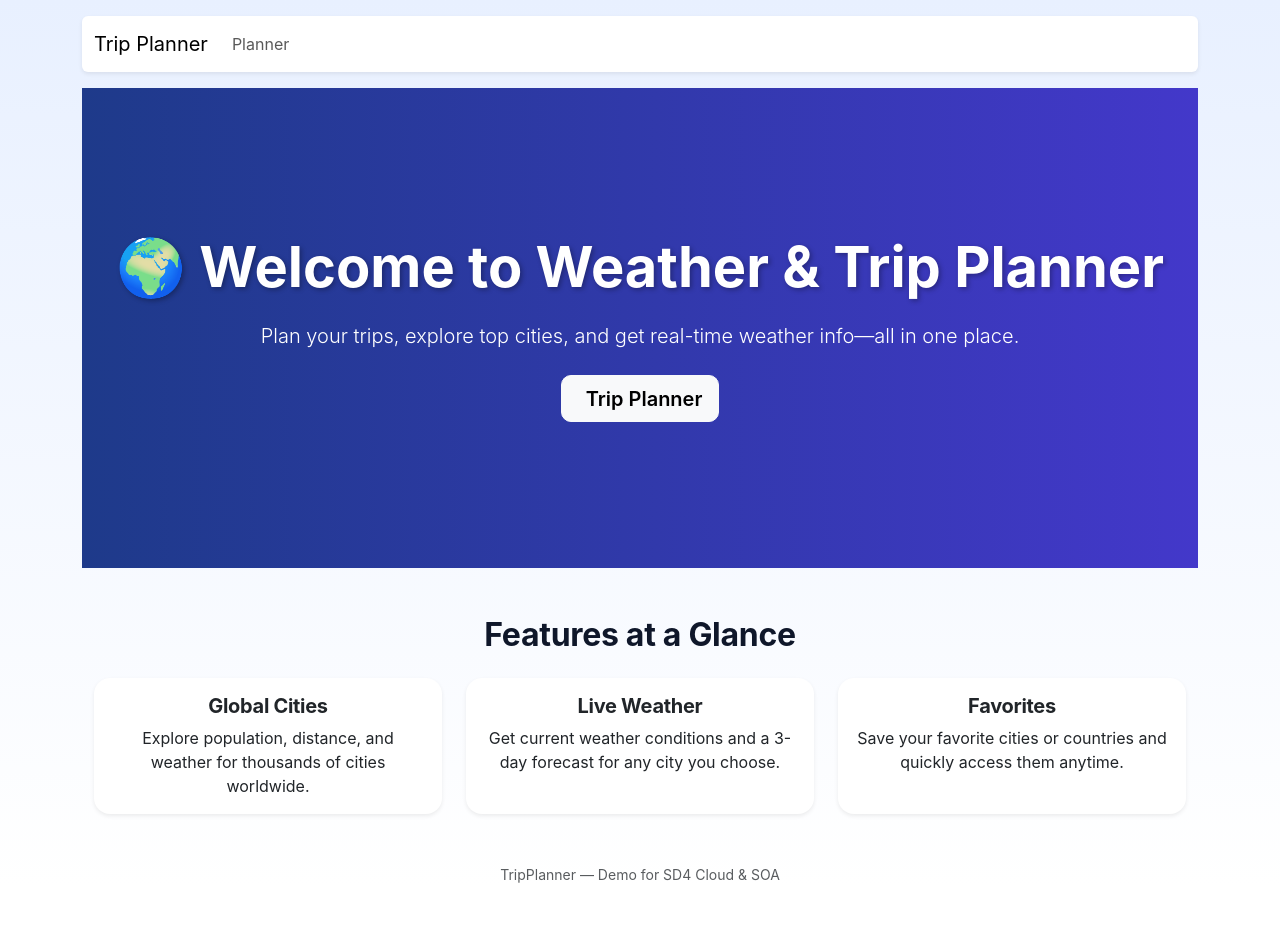
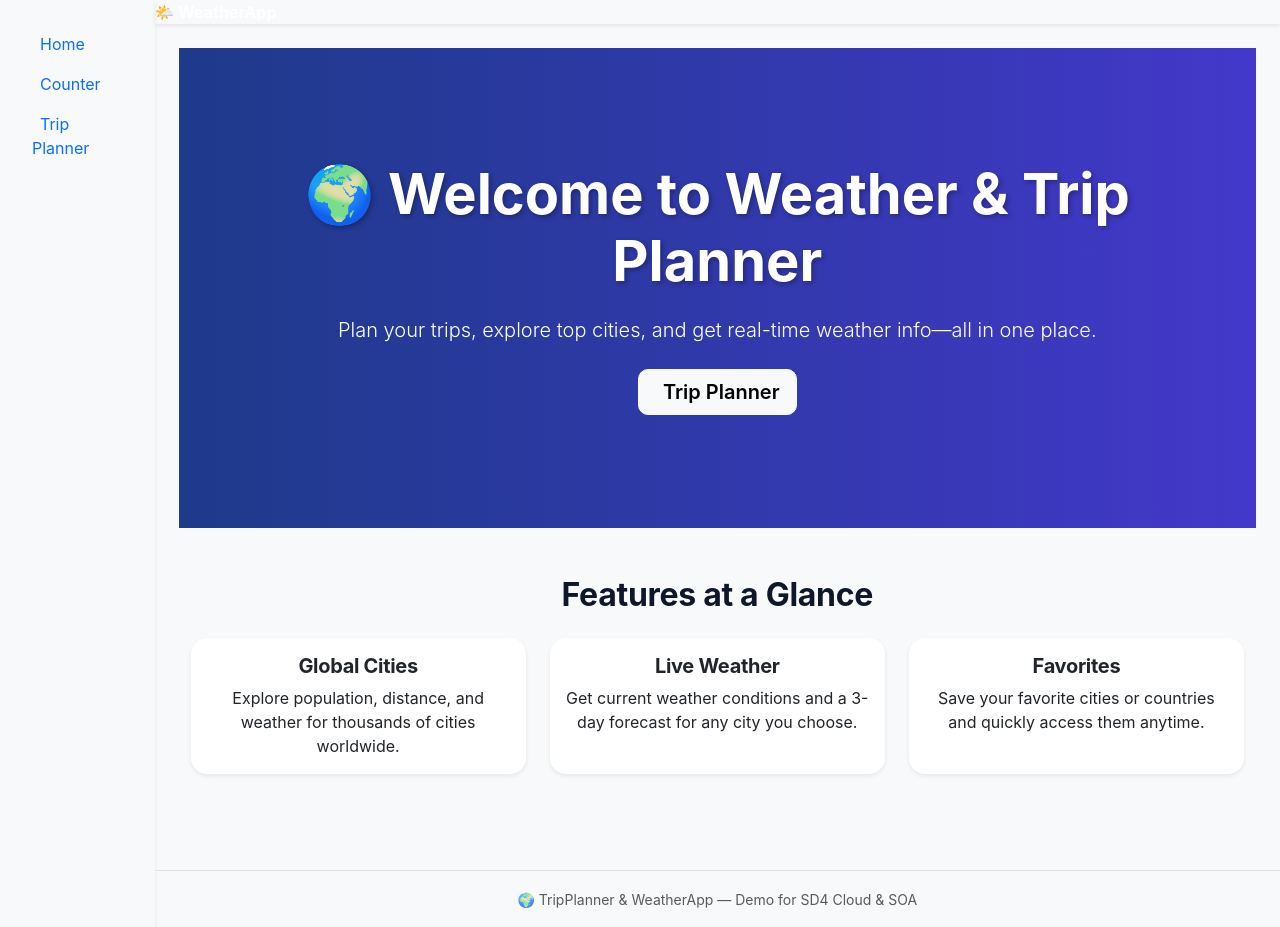
Before and after one commit to MohamedAshik14-blip/SOA_CA-1, an ASP.NET Core app: page / in a window 1280 px wide. Before the commit the page ends 883 px from the top, so only its background shows below. Run offline with ASP.NET Core 8, Linux system fonts and the light colour scheme; some libraries are stand-ins or nearby versions.

Commit message:
Enhanced the Main Layout added responsive sidebar navigation and top header with brand & footer
Enhanced the Main Layout added responsive sidebar navigation and top header with brand & footer

```diff
--- a/Layout/MainLayout.razor
+++ b/Layout/MainLayout.razor
@@ -1,26 +1,56 @@
 @inherits LayoutComponentBase
 
-<div class="container">
-    <div class="py-3">
-        <nav class="navbar navbar-expand-lg navbar-light bg-white shadow-sm rounded">
-            <div class="container-fluid">
-                <a class="navbar-brand" href="/">Trip Planner</a>
-                <div class="collapse navbar-collapse">
-                    <ul class="navbar-nav me-auto mb-2 mb-lg-0">
-                        <li class="nav-item">
-                            <a class="nav-link" href="/tripplanner">Planner</a>
-                        </li>
-                    </ul>
-                </div>
+<div class="page">
+
+    <div class="@NavMenuCssClass sidebar shadow-sm">
+        <nav class="nav flex-column py-4">
+            <div class="nav-item px-3">
+                <NavLink class="nav-link" href="" Match="NavLinkMatch.All">
+                    <i class="fas fa-home me-2"></i> Home
+                </NavLink>
+            </div>
+            <div class="nav-item px-3">
+                <NavLink class="nav-link" href="counter">
+                    <i class="fas fa-plus-square me-2"></i> Counter
+                </NavLink>
+            </div>
+
+            <div class="nav-item px-3">
+                <NavLink class="nav-link" href="tripplanner">
+                    <i class="fas fa-map-marker-alt me-2"></i> Trip Planner
+                </NavLink>
             </div>
         </nav>
     </div>
 
-    <main>
-        @Body
-    </main>
 
-    <footer class="text-center text-muted mt-4">
-        <small>TripPlanner — Demo for SD4 Cloud & SOA</small>
-    </footer>
+
+    <div class="main-content">
+
+        <div class="top-row d-flex align-items-center justify-content-between shadow-sm">
+            <a class="navbar-brand text-white fw-bold" href="/">🌤️ WeatherApp</a>
+
+            <div class="hamburger" @onclick="ToggleNavMenu">
+                <span></span>
+                <span></span>
+                <span></span>
+            </div>
+
+        </div>
+
+        <main class="content p-4">
+            @Body
+        </main>
+
+        <footer class="footer text-center text-muted border-top py-3 mt-4">
+            <small>🌍 TripPlanner & WeatherApp — Demo for SD4 Cloud & SOA</small>
+        </footer>
+    </div>
 </div>
+
+@code {
+    private bool collapseNavMenu = false;
+    private string? NavMenuCssClass => collapseNavMenu ? "sidebar collapsed" : "sidebar";
+
+    private void ToggleNavMenu() => collapseNavMenu = !collapseNavMenu;
+}
```
